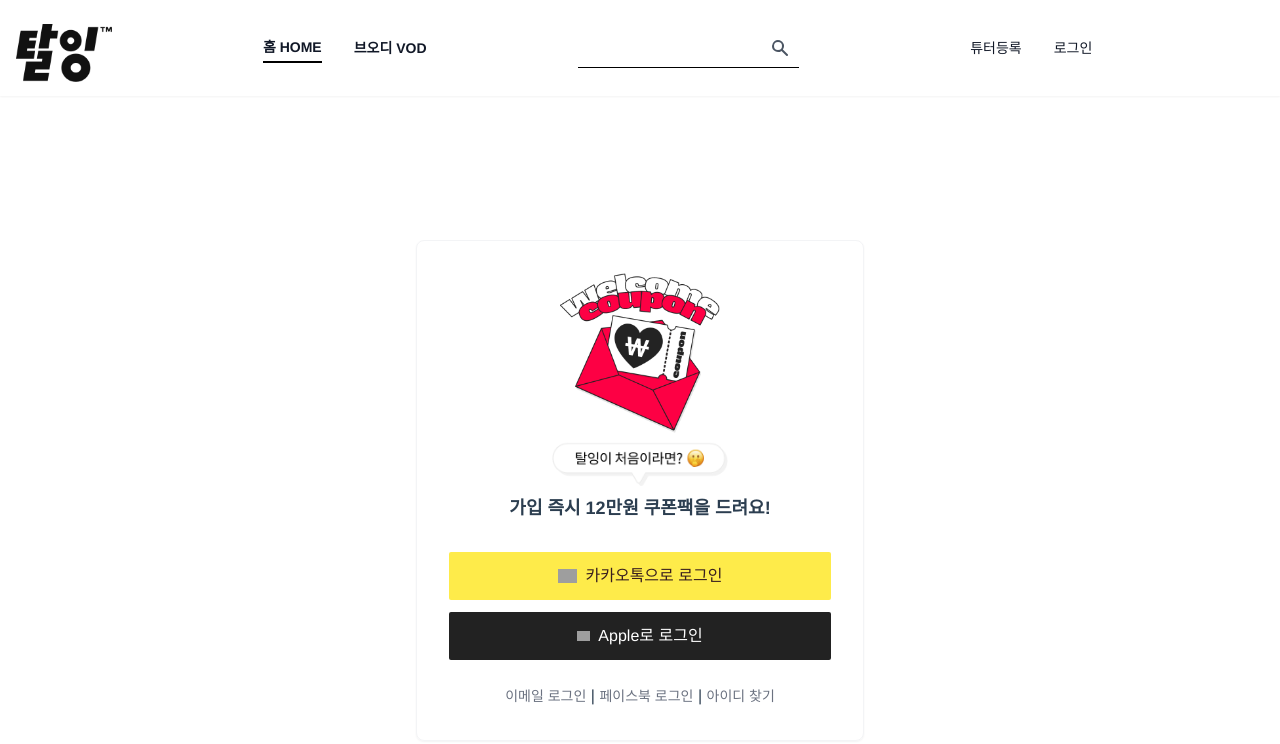
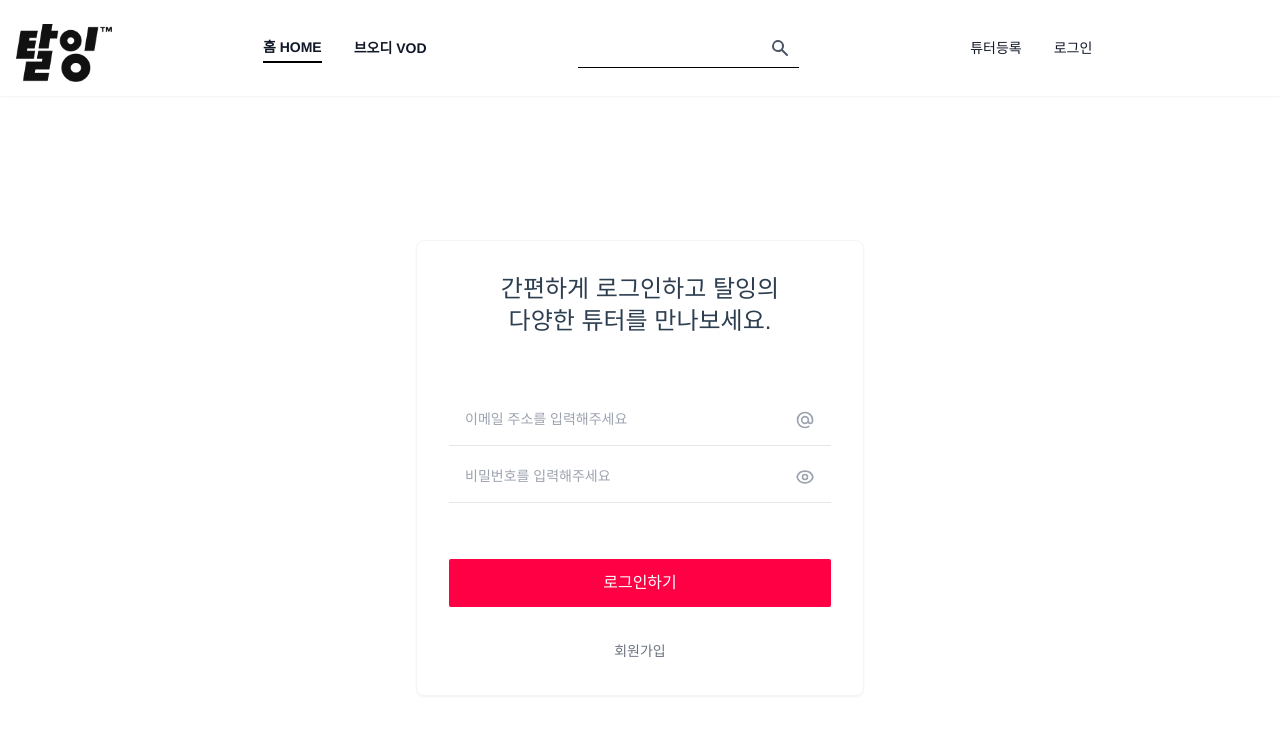
Before and after one commit to taling-externship-1/-team1-frontend, a Vue app: page /login in a window 1280 px wide. Shown: the top 744 px of the page. Built offline with nearby package versions, Linux system fonts and the light colour scheme; grey boxes are pictures that could not be loaded.

Commit message:
사용하지 않는 로그인 관련 페이지 제거

```diff
--- a/src/router/account.ts
+++ b/src/router/account.ts
@@ -7,16 +7,6 @@ export default [
     component: () => import(/* webpackChunkName: "login" */ '@/views/account/LoginPage.vue'),
   },
   {
-    path: '/login-email',
-    name: 'LoginEmail',
-    component: () => import(/* webpackChunkName: "login" */ '@/views/account/LoginEmailPage.vue'),
-  },
-  {
-    path: '/login-email',
-    name: 'LoginEmail',
-    component: () => import(/* webpackChunkName: "login" */ '@/views/account/LoginEmailPage.vue'),
-  },
-  {
     path: '/login-join',
     name: 'LoginJoin',
     component: () => import(/* webpackChunkName: "login" */ '@/views/account/LoginJoinPage.vue'),
--- a/src/views/account/LoginEmailPage.vue
+++ /dev/null
@@ -1,189 +0,0 @@
-<template>
-  <header class="shadow-sm">
-    <div class="flex items-center justify-between h-16 max-w-screen-xl px-4 py-12 mx-auto">
-      <div class="flex flex-1 w-0 lg:hidden">
-        <button class="p-2 text-gray-600 bg-gray-100 rounded-full" type="button">
-          <svg
-            class="w-5 h-5"
-            fill="none"
-            stroke="currentColor"
-            viewbox="0 0 24 24"
-            xmlns="http://www.w3.org/2000/svg"
-          >
-            <path
-              d="M16 7a4 4 0 11-8 0 4 4 0 018 0zM12 14a7 7 0 00-7 7h14a7 7 0 00-7-7z"
-              stroke-linecap="round"
-              stroke-linejoin="round"
-              stroke-width="2"
-            ></path>
-          </svg>
-        </button>
-      </div>
-
-      <h1 class="w-24 h-12">
-        <router-link to="/">
-          <img :src="require('@/assets/images/logo.png')" alt="탈잉TM" />
-        </router-link>
-      </h1>
-
-      <nav
-        class="items-center justify-center hidden space-x-8 text-sm font-medium lg:flex lg:flex-1 lg:w-0"
-      >
-        <a class="py-1 font-bold text-gray-900 border-b-2 border-black" href="">홈 HOME</a>
-        <a class="font-bold text-gray-900" href="">브오디 VOD</a>
-      </nav>
-
-      <div class="flex items-center space-x-4">
-        <form class="hidden mb-0 lg:flex">
-          <div class="relative">
-            <input class="h-10 pr-10 text-sm border-b border-black focus:z-10" type="text" />
-
-            <button
-              class="absolute inset-y-0 right-0 p-2 mr-px text-gray-600 rounded-r-lg"
-              type="submit"
-            >
-              <svg
-                class="w-5 h-5"
-                fill="currentColor"
-                viewbox="0 0 20 20"
-                xmlns="http://www.w3.org/2000/svg"
-              >
-                <path
-                  clip-rule="evenodd"
-                  d="M8 4a4 4 0 100 8 4 4 0 000-8zM2 8a6 6 0 1110.89 3.476l4.817 4.817a1 1 0 01-1.414 1.414l-4.816-4.816A6 6 0 012 8z"
-                  fill-rule="evenodd"
-                ></path>
-              </svg>
-            </button>
-          </div>
-        </form>
-      </div>
-
-      <div class="flex justify-end flex-1 w-0 lg:hidden">
-        <button class="p-2 text-gray-500 bg-gray-100 rounded-full" type="button">
-          <svg
-            class="w-5 h-5"
-            fill="currentColor"
-            viewbox="0 0 20 20"
-            xmlns="http://www.w3.org/2000/svg"
-          >
-            <path
-              clip-rule="evenodd"
-              d="M8 4a4 4 0 100 8 4 4 0 000-8zM2 8a6 6 0 1110.89 3.476l4.817 4.817a1 1 0 01-1.414 1.414l-4.816-4.816A6 6 0 012 8z"
-              fill-rule="evenodd"
-            ></path>
-          </svg>
-        </button>
-      </div>
-
-      <nav
-        class="items-center justify-center hidden space-x-8 text-sm font-medium lg:flex lg:flex-1 lg:w-0"
-      >
-        <a class="text-gray-900" href="">튜터등록</a>
-        <a class="text-gray-900" href="">로그인</a>
-      </nav>
-    </div>
-
-    <div class="border-t border-gray-100 lg:hidden">
-      <nav class="flex items-center justify-center p-4 overflow-x-auto text-sm font-medium">
-        <a class="flex-shrink-0 pl-4 text-gray-900" href="">튜터등록</a>
-        <a class="flex-shrink-0 pl-4 text-gray-900" href="">로그인</a>
-      </nav>
-    </div>
-  </header>
-
-  <!-- 로그인 폼 -->
-
-  <div class="max-w-screen-xl px-4 mx-auto py-36">
-    <div class="max-w-md mx-auto">
-      <form action="" class="block p-8 overflow-hidden border border-gray-100 rounded-lg shadow-sm">
-        <p class="text-2xl font-thin">
-          간편하게 로그인하고 탈잉의 <br />
-          다양한 튜터를 만나보세요.
-        </p>
-
-        <div class="my-14">
-          <div class="relative mt-1">
-            <input
-              type="email"
-              id="email"
-              class="w-full p-4 pr-12 text-sm border-b border-gray-200"
-              placeholder="이메일 주소를 입력해주세요"
-            />
-
-            <span class="absolute inset-y-0 inline-flex items-center right-4">
-              <svg
-                xmlns="http://www.w3.org/2000/svg"
-                class="w-5 h-5 text-gray-400"
-                fill="none"
-                viewBox="0 0 24 24"
-                stroke="currentColor"
-              >
-                <path
-                  stroke-linecap="round"
-                  stroke-linejoin="round"
-                  stroke-width="2"
-                  d="M16 12a4 4 0 10-8 0 4 4 0 008 0zm0 0v1.5a2.5 2.5 0 005 0V12a9 9 0 10-9 9m4.5-1.206a8.959 8.959 0 01-4.5 1.207"
-                />
-              </svg>
-            </span>
-          </div>
-
-          <div class="relative mt-1">
-            <input
-              type="password"
-              id="password"
-              class="w-full p-4 pr-12 text-sm border-b border-gray-200"
-              placeholder="비밀번호를 입력해주세요"
-            />
-
-            <span class="absolute inset-y-0 inline-flex items-center right-4">
-              <svg
-                xmlns="http://www.w3.org/2000/svg"
-                class="w-5 h-5 text-gray-400"
-                fill="none"
-                viewBox="0 0 24 24"
-                stroke="currentColor"
-              >
-                <path
-                  stroke-linecap="round"
-                  stroke-linejoin="round"
-                  stroke-width="2"
-                  d="M15 12a3 3 0 11-6 0 3 3 0 016 0z"
-                />
-                <path
-                  stroke-linecap="round"
-                  stroke-linejoin="round"
-                  stroke-width="2"
-                  d="M2.458 12C3.732 7.943 7.523 5 12 5c4.478 0 8.268 2.943 9.542 7-1.274 4.057-5.064 7-9.542 7-4.477 0-8.268-2.943-9.542-7z"
-                />
-              </svg>
-            </span>
-          </div>
-        </div>
-
-        <button type="submit" class="btn_login">로그인하기</button>
-
-        <router-link to="/" class="text-sm text-center text-gray-500">비밀번호 찾기</router-link> |
-        <router-link to="/login-join" class="text-sm text-center text-gray-500"
-          >회원가입</router-link
-        >
-      </form>
-    </div>
-  </div>
-</template>
-
-<script setup lang="ts"></script>
-
-<style scoped>
-.btn_login {
-  width: 100%;
-  height: 48px;
-  border-radius: 2px;
-  font-size: 16px;
-  color: #fff;
-  line-height: 48px;
-  background-color: #ff0045;
-  margin-bottom: 2rem;
-}
-</style>
--- a/src/views/account/LoginPage.vue
+++ b/src/views/account/LoginPage.vue
@@ -97,41 +97,76 @@
   <div class="max-w-screen-xl px-4 mx-auto py-36">
     <div class="max-w-md mx-auto">
       <form action="" class="block p-8 overflow-hidden border border-gray-100 rounded-lg shadow-sm">
-        <img
-          class="w-40 mx-auto"
-          :src="require('@/assets/images/imgWelcomeCoupon258Px@2x.png')"
-          alt="welcome coupon"
-        />
-        <img
-          class="mx-auto my-2 w-44"
-          :src="require('@/assets/images/imgSpeechBubble@2x.png')"
-          alt="탈잉이 처음이라면?"
-        />
-        <p class="text-lg font-bold">가입 즉시 12만원 쿠폰팩을 드려요!</p>
+        <p class="text-2xl font-thin">
+          간편하게 로그인하고 탈잉의 <br />
+          다양한 튜터를 만나보세요.
+        </p>
 
-        <button class="btn_kakao">
-          <img
-            src="//front-img.taling.me/Content/app3/img/logo/logo-kakao@3x.png"
-            width="19"
-            alt=""
-          />&nbsp; 카카오톡으로 로그인
-        </button>
+        <div class="my-14">
+          <div class="relative mt-1">
+            <input
+              type="email"
+              id="email"
+              class="w-full p-4 pr-12 text-sm border-b border-gray-200"
+              placeholder="이메일 주소를 입력해주세요"
+            />
 
-        <button class="btn_apple">
-          <img
-            src="//front-img.taling.me/Content/app3/img/logo/logo-apple@3x.png"
-            width="13"
-            alt=""
-          />&nbsp; Apple로 로그인
-        </button>
+            <span class="absolute inset-y-0 inline-flex items-center right-4">
+              <svg
+                xmlns="http://www.w3.org/2000/svg"
+                class="w-5 h-5 text-gray-400"
+                fill="none"
+                viewBox="0 0 24 24"
+                stroke="currentColor"
+              >
+                <path
+                  stroke-linecap="round"
+                  stroke-linejoin="round"
+                  stroke-width="2"
+                  d="M16 12a4 4 0 10-8 0 4 4 0 008 0zm0 0v1.5a2.5 2.5 0 005 0V12a9 9 0 10-9 9m4.5-1.206a8.959 8.959 0 01-4.5 1.207"
+                />
+              </svg>
+            </span>
+          </div>
 
-        <router-link to="/login-email" class="text-sm text-center text-gray-500"
-          >이메일 로그인</router-link
+          <div class="relative mt-1">
+            <input
+              type="password"
+              id="password"
+              class="w-full p-4 pr-12 text-sm border-b border-gray-200"
+              placeholder="비밀번호를 입력해주세요"
+            />
+
+            <span class="absolute inset-y-0 inline-flex items-center right-4">
+              <svg
+                xmlns="http://www.w3.org/2000/svg"
+                class="w-5 h-5 text-gray-400"
+                fill="none"
+                viewBox="0 0 24 24"
+                stroke="currentColor"
+              >
+                <path
+                  stroke-linecap="round"
+                  stroke-linejoin="round"
+                  stroke-width="2"
+                  d="M15 12a3 3 0 11-6 0 3 3 0 016 0z"
+                />
+                <path
+                  stroke-linecap="round"
+                  stroke-linejoin="round"
+                  stroke-width="2"
+                  d="M2.458 12C3.732 7.943 7.523 5 12 5c4.478 0 8.268 2.943 9.542 7-1.274 4.057-5.064 7-9.542 7-4.477 0-8.268-2.943-9.542-7z"
+                />
+              </svg>
+            </span>
+          </div>
+        </div>
+
+        <button type="submit" class="btn_login">로그인하기</button>
+
+        <router-link to="/login-join" class="text-sm text-center text-gray-500"
+          >회원가입</router-link
         >
-        |
-        <router-link to="/" class="text-sm text-center text-gray-500">페이스북 로그인</router-link>
-        |
-        <router-link to="/" class="text-sm text-center text-gray-500">아이디 찾기</router-link>
       </form>
     </div>
   </div>
@@ -140,28 +175,14 @@
 <script setup lang="ts"></script>
 
 <style scoped>
-.btn_kakao {
-  margin: 30px 0 12px;
-  color: #381e1f;
-  background-color: #feeb4a;
-}
-
-.btn_apple {
-  margin-bottom: 24px;
-  color: #fff;
-  background-color: #222;
-}
-
-.btn_kakao,
-.btn_apple {
-  display: flex;
-  align-items: center;
-  justify-content: center;
+.btn_login {
   width: 100%;
   height: 48px;
   border-radius: 2px;
-  font-weight: 500;
   font-size: 16px;
+  color: #fff;
   line-height: 48px;
+  background-color: #ff0045;
+  margin-bottom: 2rem;
 }
 </style>
```
